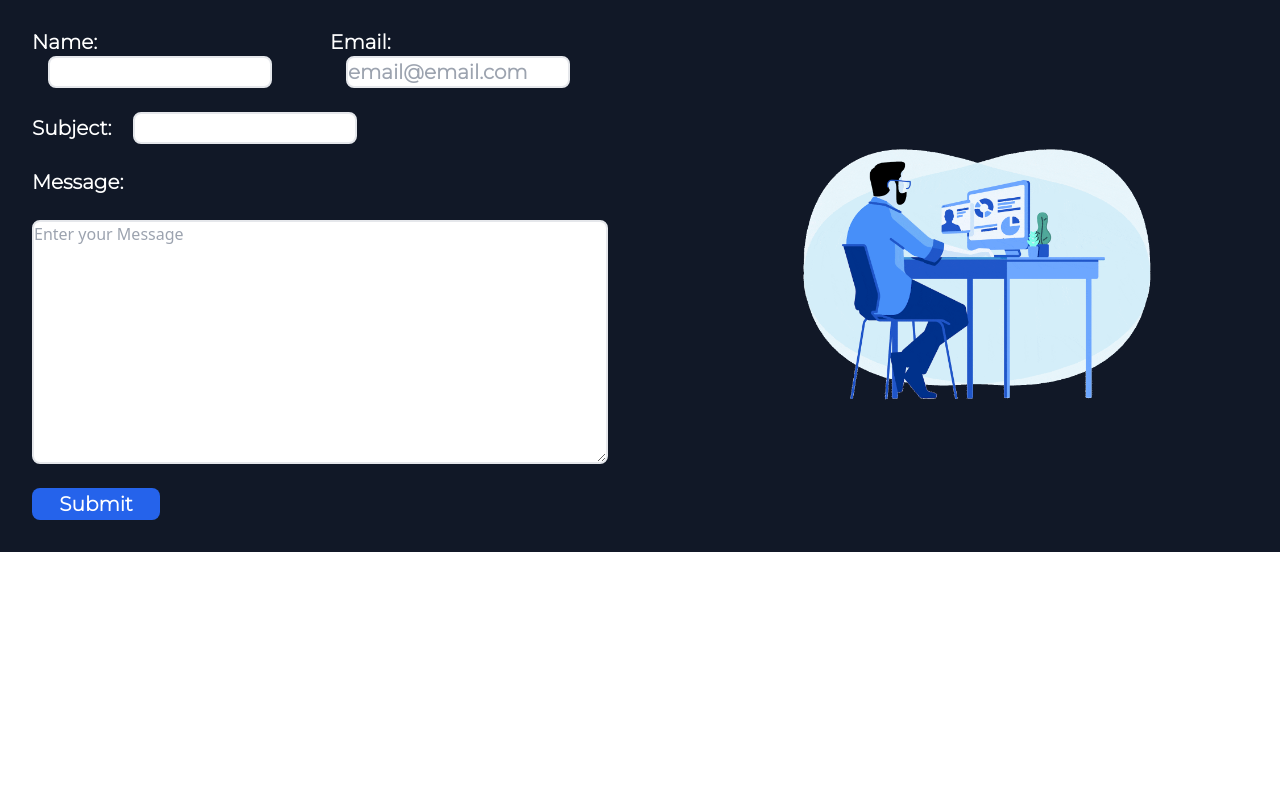
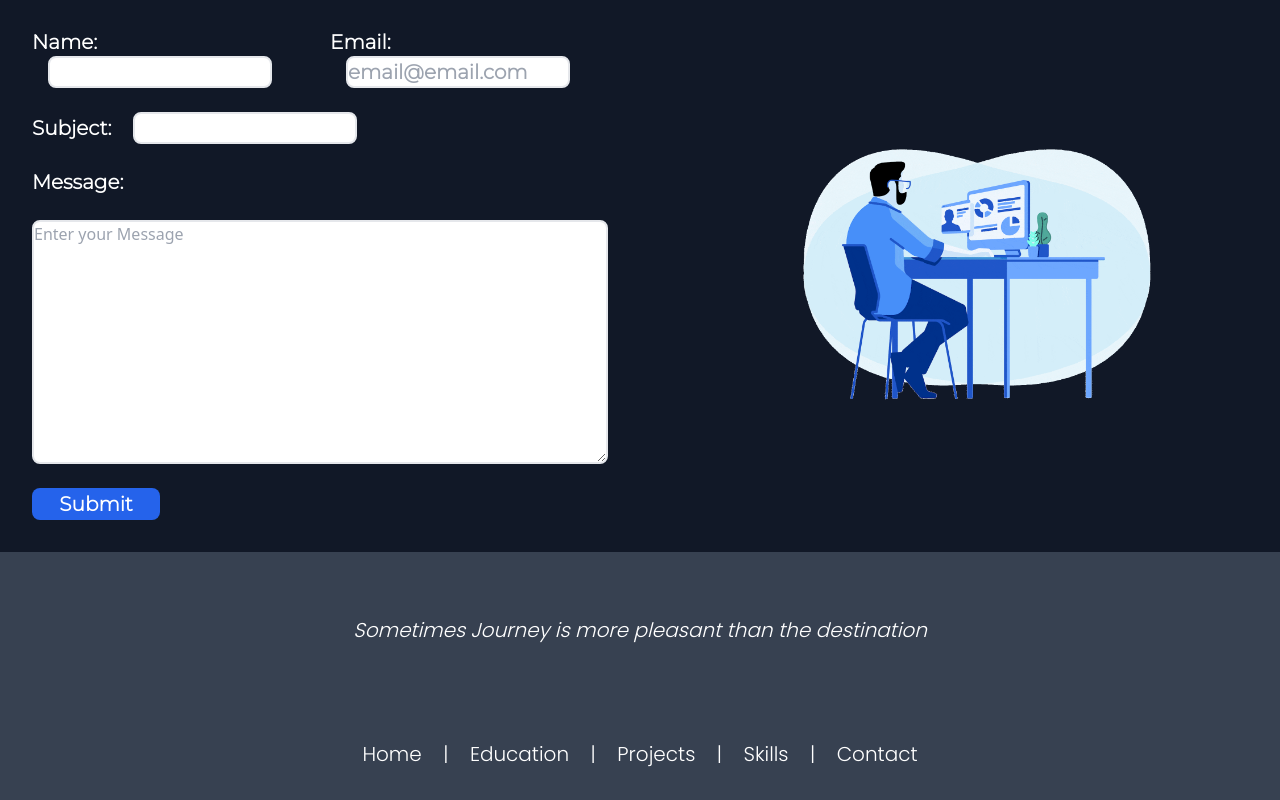
Before and after one commit to yogijagdish/personal-pprtfolio, a React (Create React App) app: page / in a window 1280 px wide. Shown: the part 4720-5520 px from the top of the page. Before the commit the page ends 5272 px from the top, so only its background shows below. Built offline with nearby package versions, Linux system fonts and the light colour scheme.

Commit message:
footer half work done

```diff
--- a/src/App.js
+++ b/src/App.js
@@ -4,6 +4,7 @@ import Education from './components/Education';
 import Projects from './components/Projects';
 import Skills from './components/Skills';
 import Contact from './components/Contact';
+import Footer from "./components/Footer"
 
 
 function App() {
@@ -15,6 +16,7 @@ function App() {
     <Projects/>
     <Skills/>
     <Contact/>
+    <Footer/>
     </>
   );
 }
--- a/src/components/Footer.js
+++ b/src/components/Footer.js
@@ -1,45 +1,16 @@
 import React from "react";
-import { Link } from "react-router-dom";
-import { facebook,instagram,linkedin,twitter,github } from "../images/images.js";
+
 export default function Footer() {
-  return (
-    <div className="bg-slate-400 p-8">
-      <div className="pt-8 text-center text-3xl">
-        {" "}
-        <Link to="/">Home</Link> | <Link to="/skills">Skills</Link> |{" "}
-        <Link to="/"> About </Link> | <Link to="/contact">Contact Me</Link>{" "}
+  return(
+    <section className="bg-gray-700 text-white">
+      <div className="flex flex-col ">
+        <div className="text-center p-16 font-bodyFont text-xl italic">
+          Sometimes Journey is more pleasant than the destination
+        </div>
+        <div className="font-bodyFont text-xl text-center p-8">
+          <a href="/#home" className="mr-4">Home</a> | <a href="/#education" className="ml-4 mr-4">Education </a> | <a href="/#projects" className="ml-4 mr-4"> Projects </a> | <a href="/#skills" className="ml-4 mr-4">Skills</a> | <a href="/#contact" className="ml-4"> Contact </a>
+        </div>
       </div>
-      <p className="mt-8 text-2xl text-center"> Can Connect With Me in: </p>
-      <div className="flex flex-row justify-center">
-        <img
-          src={facebook}
-          alt="logo of facebook"
-          className="h-16 m-2"
-        />
-        <img
-          src={instagram}
-          alt="logo of instagram"
-          className="h-16 m-2"
-        />
-        <img
-          src={linkedin}
-          alt="logo of linkedin"
-          className="h-16 m-2"
-        />
-        <img
-          src={twitter}
-          alt="logo of twitter"
-          className="h-16 m-2"
-        />
-        <img
-          src={github}
-          alt="logo of github"
-          className="h-16 m-2"
-        />
-      </div>
-      <div>
-        <h2 className="text-3xl text-center m-4"> Can Mail me at: yogijagdish007@gmail.com</h2>
-      </div>
-    </div>
-  );
+    </section>
+  )
 }
```
